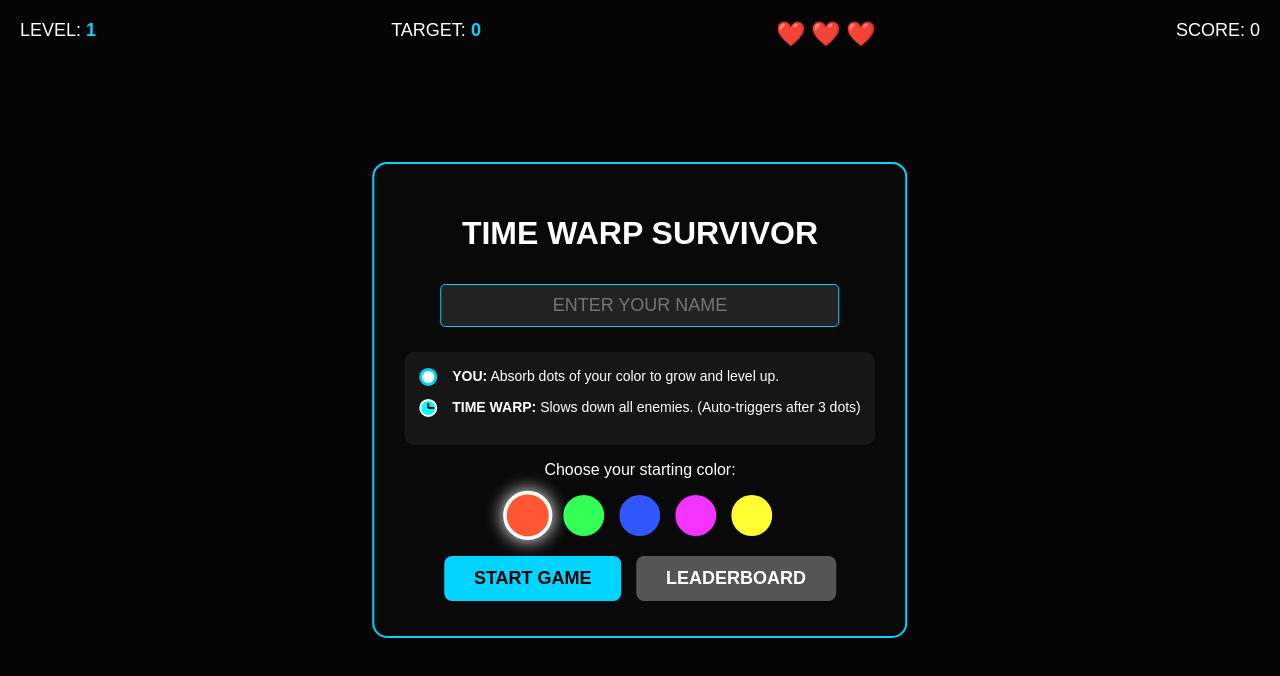
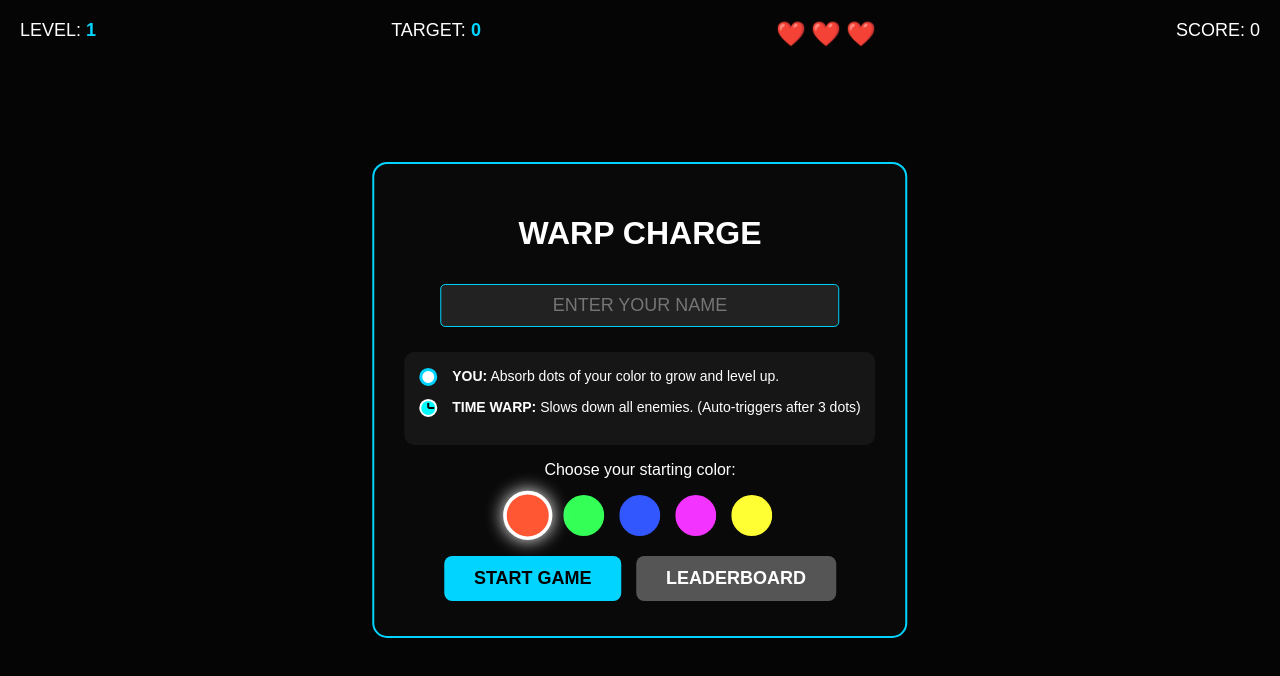
Before and after one commit to josef-san/main, a plain HTML site: page minigame.html in a window 1280 px wide. Drawn offline with nearby package versions, Linux system fonts and the light colour scheme.

Commit message:
Update minigame.html

```diff
--- a/minigame.html
+++ b/minigame.html
@@ -2,7 +2,7 @@
 <html lang="en">
 <head>
     <meta charset="UTF-8">
-    <title>Dot Survivor: Time Warp</title>
+    <title>WARP CHARGE</title>
     <script src="https://cdn.jsdelivr.net/npm/canvas-confetti@1.6.0/dist/confetti.browser.min.js"></script>
     <style>
         body { margin: 0; overflow: hidden; background: #050505; font-family: 'Arial', sans-serif; cursor: default; }
@@ -191,7 +191,7 @@
 
 <div id="overlay">
     <div id="mainMenu">
-        <h1 id="title">TIME WARP SURVIVOR</h1>
+        <h1 id="title">WARP CHARGE</h1>
 
         <div id="warpAlert" class="hidden">⚡ WARP CHARGE UNLOCKED! ⚡<br>Every 3 dots trigger an automatic Time Warp!</div>
 
```
